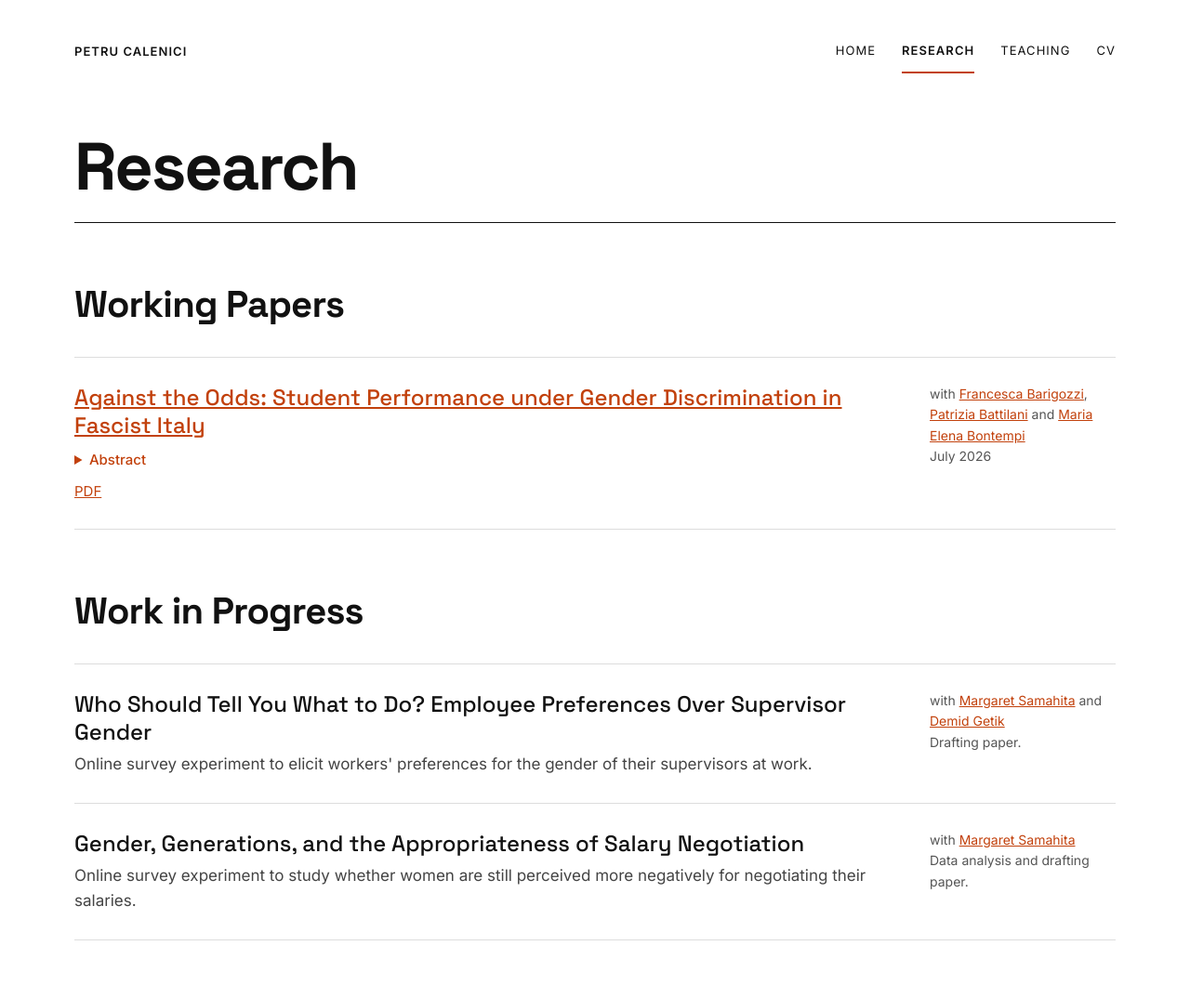
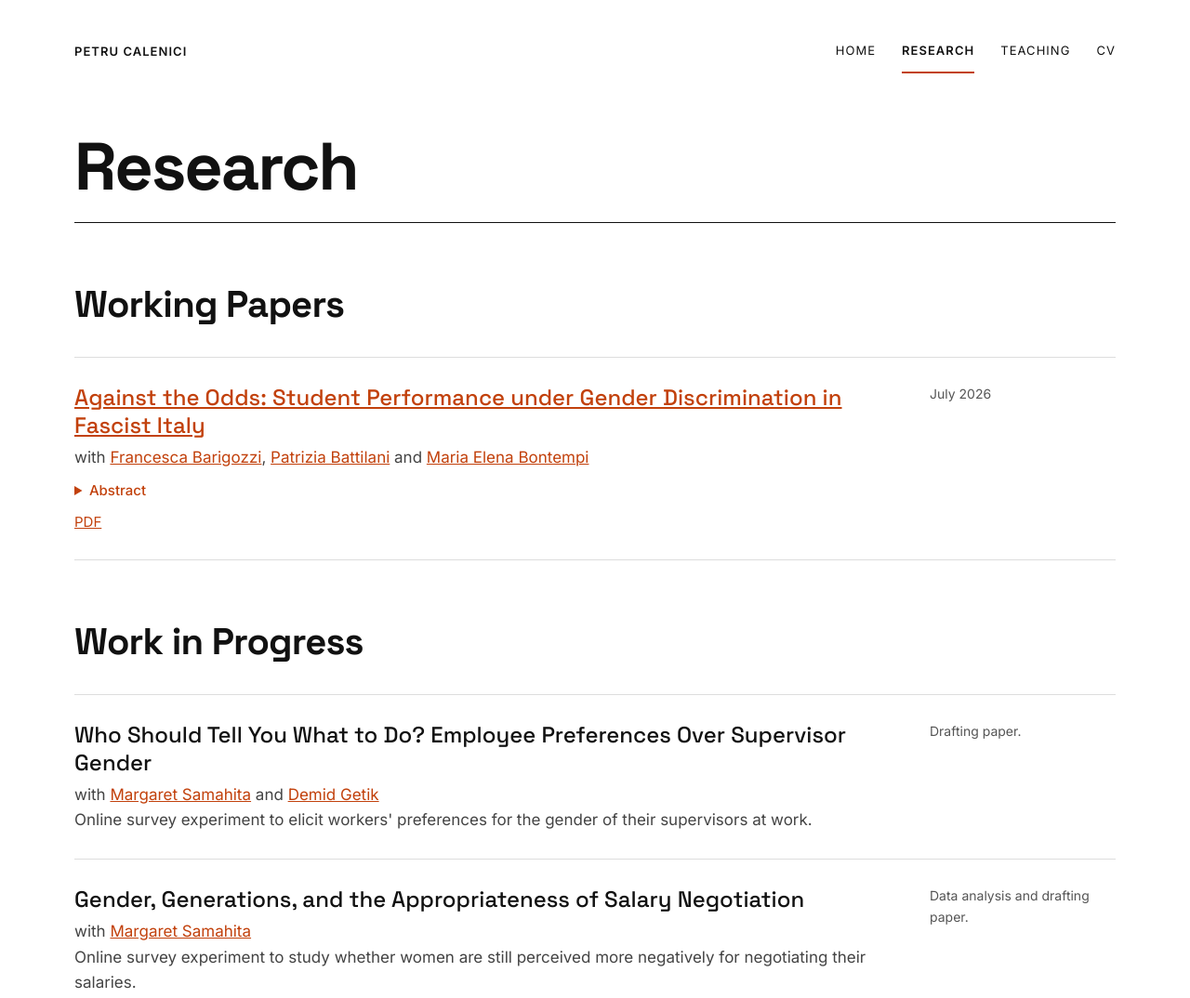
Before and after one commit to PetruCalenici/PetruCalenici.github.io, a plain HTML site: page research.html in a window 1280 px wide. Shown: the top 1074 px of the page at 93% size. Drawn offline with Linux system fonts and the light colour scheme.

Commit message:
Remove author details from paper sections

```diff
--- a/research.html
+++ b/research.html
@@ -45,6 +45,9 @@
         <div class="paper-body">
           <h3><a href="https://amsacta.unibo.it/id/eprint/9062/" target="_blank">Against the Odds: Student Performance under Gender Discrimination in Fascist Italy</a></h3>
 
+          <p class="paper-authors">with <a href="https://sites.google.com/site/francescabarigozziunibo/home-page?authuser=0" target="_blank">Francesca Barigozzi</a>,
+          <a href="https://www.unibo.it/sitoweb/patrizia.battilani" target="_blank">Patrizia Battilani</a> and
+          <a href="https://sites.google.com/site/mariaelenabontempi/" target="_blank">Maria Elena Bontempi</a></p>
           <!-- <details> is a built-in collapsible box: the abstract
                stays hidden until someone clicks "Abstract". No JavaScript needed. -->
           <details class="abstract">
@@ -69,9 +72,7 @@
             <!--<a href="[link]">Slides</a>-->
           </p>
         </div>
-        <p class="paper-meta">with <a href="https://sites.google.com/site/francescabarigozziunibo/home-page?authuser=0" target="_blank">Francesca Barigozzi</a>,
-          <a href="https://www.unibo.it/sitoweb/patrizia.battilani" target="_blank">Patrizia Battilani</a> and
-          <a href="https://sites.google.com/site/mariaelenabontempi/" target="_blank">Maria Elena Bontempi</a><br>July 2026</p>
+        <p class="paper-meta">July 2026</p>
       </article>
 
     </section>
@@ -89,18 +90,20 @@
       <article class="paper">
         <div class="paper-body">
           <h3>Who Should Tell You What to Do? Employee Preferences Over Supervisor Gender</h3>
+          <p class="paper-authors">with <a href="https://msamahita.github.io/" target="_blank">Margaret Samahita</a> and
+          <a href="https://www.durham.ac.uk/business/our-people/demid-getik/" target="_blank">Demid Getik</a></p>
           <p>Online survey experiment to elicit workers' preferences for the gender of their supervisors at work.</p>
         </div>
-        <p class="paper-meta">with <a href="https://msamahita.github.io/" target="_blank">Margaret Samahita</a> and
-          <a href="https://www.durham.ac.uk/business/our-people/demid-getik/" target="_blank">Demid Getik</a><br>Drafting paper.</p>
+        <p class="paper-meta">Drafting paper.</p>
       </article>
 
       <article class="paper">
         <div class="paper-body">
           <h3>Gender, Generations, and the Appropriateness of Salary Negotiation</h3>
+          <p class="paper-authors">with <a href="https://msamahita.github.io/" target="_blank">Margaret Samahita</a></p>
           <p>Online survey experiment to study whether women are still perceived more negatively for negotiating their salaries.</p>
         </div>
-        <p class="paper-meta">with <a href="https://msamahita.github.io/" target="_blank">Margaret Samahita</a><br>Data analysis and drafting paper.</p>
+        <p class="paper-meta">Data analysis and drafting paper.</p>
       </article>
 
     </section>
```
